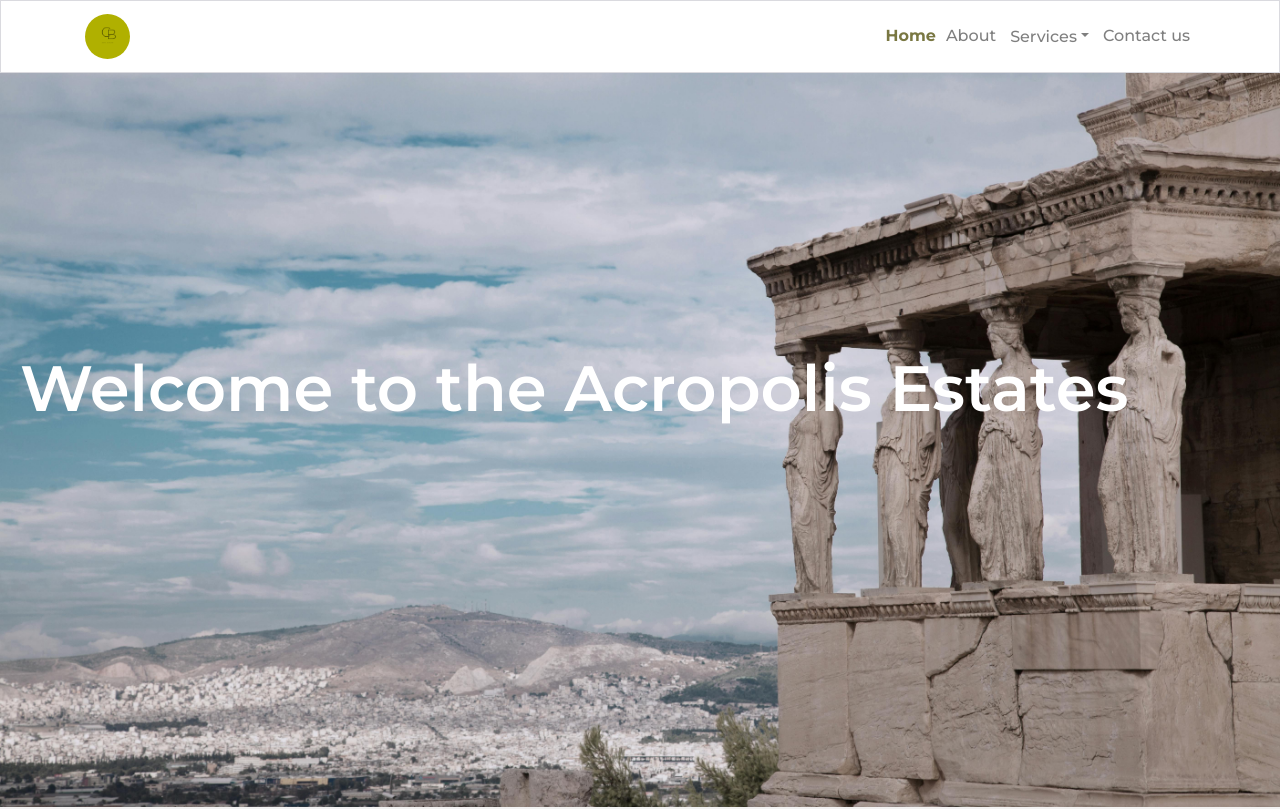
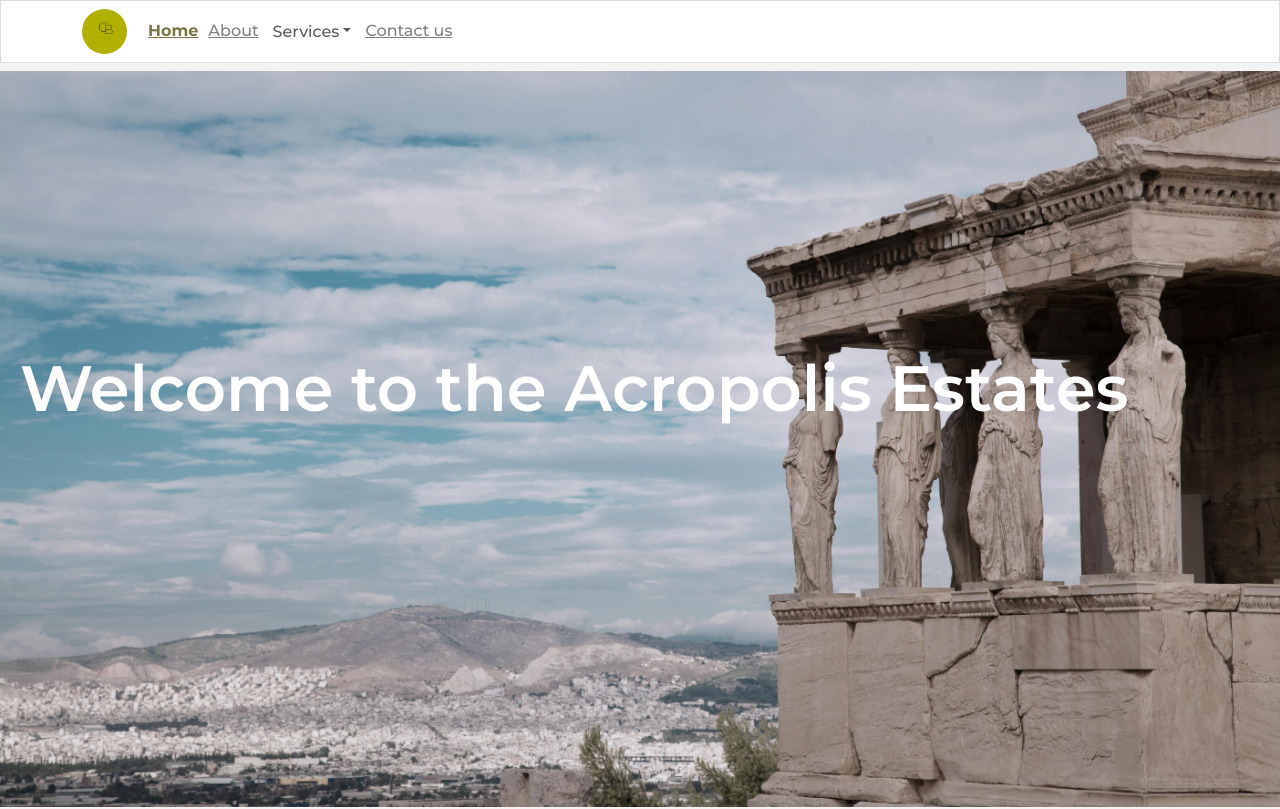
Before and after one commit to Vasileios20/real-estate, a React (Create React App) app: page / in a window 1280 px wide. Shown: the top 809 px of the page. Built offline with nearby package versions, Linux system fonts and the light colour scheme; no server answers.

Commit message:
Update to react v18 and bootstap to v5

```diff
--- a/public/index.html
+++ b/public/index.html
@@ -6,14 +6,15 @@
   <link rel="icon" href="%PUBLIC_URL%/favicon.ico" />
   <meta name="viewport" content="width=device-width, initial-scale=1" />
   <meta name="theme-color" content="#000000" />
-  <meta name="description" content="CB Real Estate is the place to find your the best home, commercial or land property" />
+  <meta name="description"
+    content="CB Real Estate is the place to find your the best home, commercial or land property" />
   <link rel="apple-touch-icon" href="%PUBLIC_URL%/logo192.png" />
   <!--
       manifest.json provides metadata used when your web app is installed on a
       user's mobile device or desktop. See https://developers.google.com/web/fundamentals/web-app-manifest/
     -->
-  <link rel="stylesheet" href="https://cdn.jsdelivr.net/npm/bootstrap@4.6.0/dist/css/bootstrap.min.css"
-    integrity="sha384-B0vP5xmATw1+K9KRQjQERJvTumQW0nPEzvF6L/Z6nronJ3oUOFUFpCjEUQouq2+l" crossorigin="anonymous" />
+  <link rel="stylesheet" href="https://cdn.jsdelivr.net/npm/bootstrap@5.3.2/dist/css/bootstrap.min.css"
+    integrity="sha384-T3c6CoIi6uLrA9TneNEoa7RxnatzjcDSCmG1MXxSR1GAsXEV/Dwwykc2MPK8M2HN" crossorigin="anonymous" />
   <link rel="manifest" href="%PUBLIC_URL%/manifest.json" crossorigin="use-credentials" />
   <link rel="preconnect" href="https://fonts.googleapis.com">
   <link rel="preconnect" href="https://fonts.gstatic.com" crossorigin>
--- a/src/index.js
+++ b/src/index.js
@@ -1,24 +1,21 @@
 import React from "react";
-import ReactDOM from "react-dom";
+import ReactDOM from "react-dom/client";
 import "./index.css";
 import App from "./App";
 import reportWebVitals from "./reportWebVitals";
 import { BrowserRouter as Router } from "react-router-dom";
 import { CurrentUserProvider } from "./contexts/CurrentUserContext";
-import ScrollToTop from "./hooks/ScrollToTop";
 
 // import i18n (needs to be bundled ;))
 import "./i18n";
 
-ReactDOM.render(
+const root = ReactDOM.createRoot(document.getElementById("root"));
+root.render(
   <Router>
     <CurrentUserProvider>
-      <ScrollToTop>
-        <App />
-      </ScrollToTop>
+      <App />
     </CurrentUserProvider>
-  </Router>,
-  document.getElementById("root")
+  </Router>
 );
 
 // If you want to start measuring performance in your app, pass a function
```
Also changed, not shown: package.json (+9 -9 lines), 1 other file (tests, documents, lock files or other folders).
